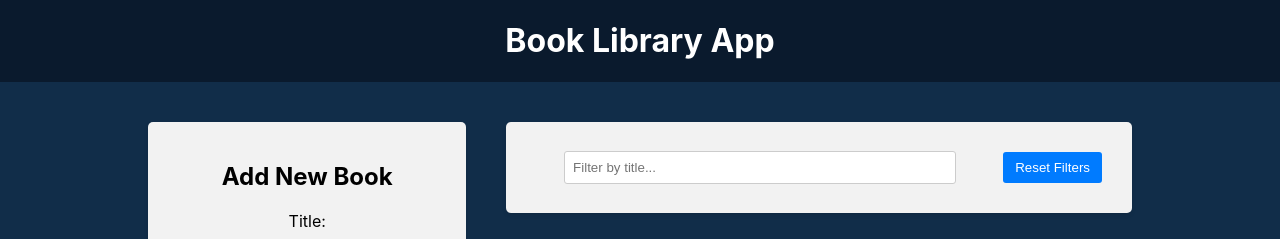
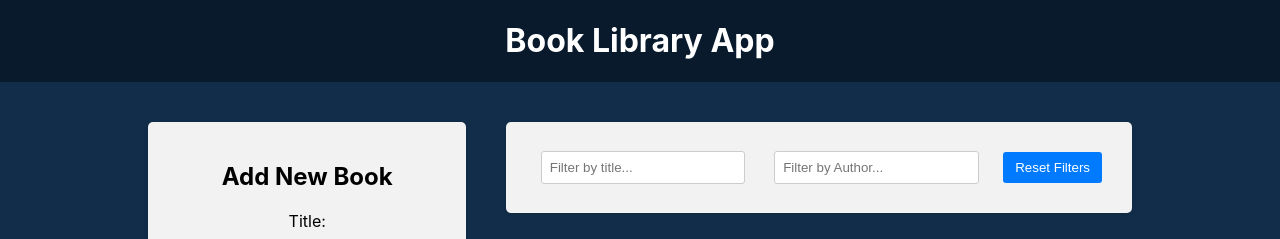
Before and after one commit to brodovoi/react-course, a React (Create React App) app in the folder 30-react-redux/frontend/: page / in a window 1280 px wide. Shown: the top 239 px of the page. Built offline with nearby package versions, Linux system fonts and the light colour scheme.

Commit message:
added author filter

```diff
--- a/30-react-redux/frontend/src/components/BookList/BookList.js
+++ b/30-react-redux/frontend/src/components/BookList/BookList.js
@@ -1,12 +1,16 @@
 import { useDispatch, useSelector } from 'react-redux';
 import { BsBookmarkStarFill, BsBookmarkStar } from 'react-icons/bs';
 import { deleteBook, toggleFavorite } from '../../redux/books/actionCreators';
-import { selectTitleFilter } from '../../redux/slices/filterSlice';
+import {
+  selectTitleFilter,
+  selectAuthorFilter,
+} from '../../redux/slices/filterSlice';
 import './BookList.css';
 
 const BookList = () => {
   const books = useSelector((state) => state.books);
   const titleFilter = useSelector(selectTitleFilter);
+  const authorFilter = useSelector(selectAuthorFilter);
   const dispatch = useDispatch();
 
   const handleDeleteBook = (id) => {
@@ -22,7 +26,11 @@
       .toLowerCase()
       .includes(titleFilter.toLowerCase());
 
-    return mathesTitle;
+    const mathesAuthor = book.author
+      .toLowerCase()
+      .includes(authorFilter.toLowerCase());
+
+    return mathesTitle && mathesAuthor;
   });
 
   return (
--- a/30-react-redux/frontend/src/components/Filter/Filter.js
+++ b/30-react-redux/frontend/src/components/Filter/Filter.js
@@ -1,7 +1,9 @@
 import { useDispatch, useSelector } from 'react-redux';
 import {
   setTitleFilter,
+  setAuthorFilter,
   selectTitleFilter,
+  selectAuthorFilter,
   resetFilters,
 } from '../../redux/slices/filterSlice';
 import './Filter.css';
@@ -10,9 +12,14 @@
   const dispatch = useDispatch();
 
   const titleFilter = useSelector(selectTitleFilter);
+  const authorFilter = useSelector(selectAuthorFilter);
 
   const handleTitleFilterChange = (e) => {
     dispatch(setTitleFilter(e.target.value));
+  };
+
+  const handleAuthorFilterChange = (e) => {
+    dispatch(setAuthorFilter(e.target.value));
   };
 
   const handleResetFilters = () => {
@@ -30,6 +37,14 @@
             placeholder="Filter by title..."
           />
         </div>
+        <div className="filter-group">
+          <input
+            type="text"
+            value={authorFilter}
+            onChange={handleAuthorFilterChange}
+            placeholder="Filter by Author..."
+          />
+        </div>
         <button type="buttonn" onClick={handleResetFilters}>
           Reset Filters
         </button>
--- a/30-react-redux/frontend/src/redux/slices/filterSlice.js
+++ b/30-react-redux/frontend/src/redux/slices/filterSlice.js
@@ -2,6 +2,7 @@
 
 const initialState = {
   title: '',
+  author: '',
 };
 
 const filterSlice = createSlice({
@@ -12,6 +13,9 @@
       //   state.title = action.payload;
       return { ...state, title: action.payload };
     },
+    setAuthorFilter: (state, action) => {
+      state.author = action.payload;
+    },
     resetFilters: (state) => {
       return initialState;
     },
@@ -19,8 +23,10 @@
 });
 
 // const setTitleFilter = filterSlice.actions.setTitleFilter;
-export const { setTitleFilter, resetFilters } = filterSlice.actions;
+export const { setTitleFilter, setAuthorFilter, resetFilters } =
+  filterSlice.actions;
 
 export const selectTitleFilter = (state) => state.filter.title;
+export const selectAuthorFilter = (state) => state.filter.author;
 
 export default filterSlice.reducer;
```
